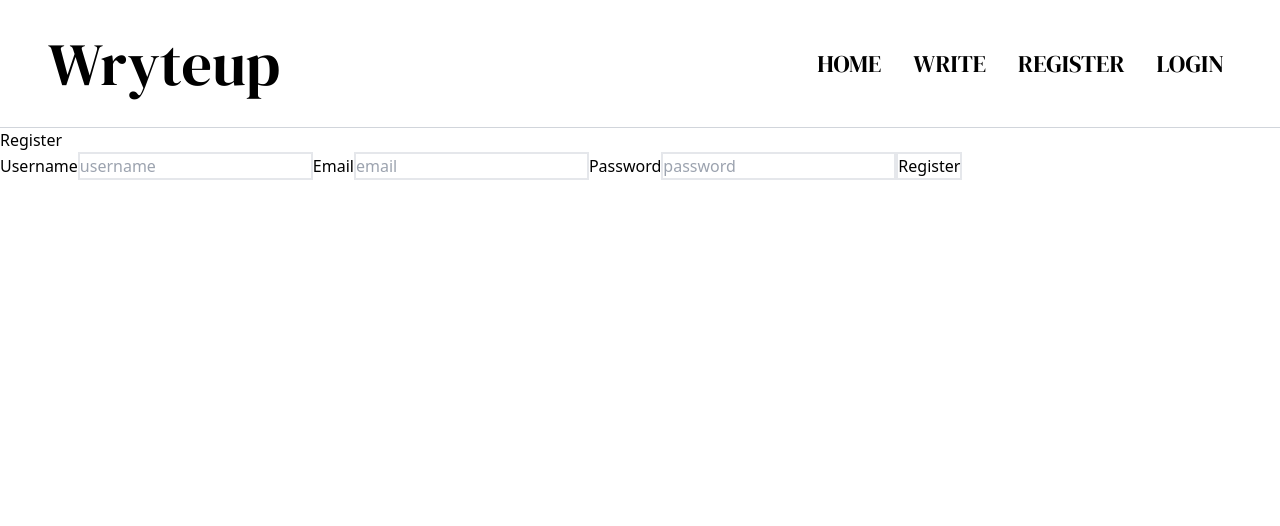
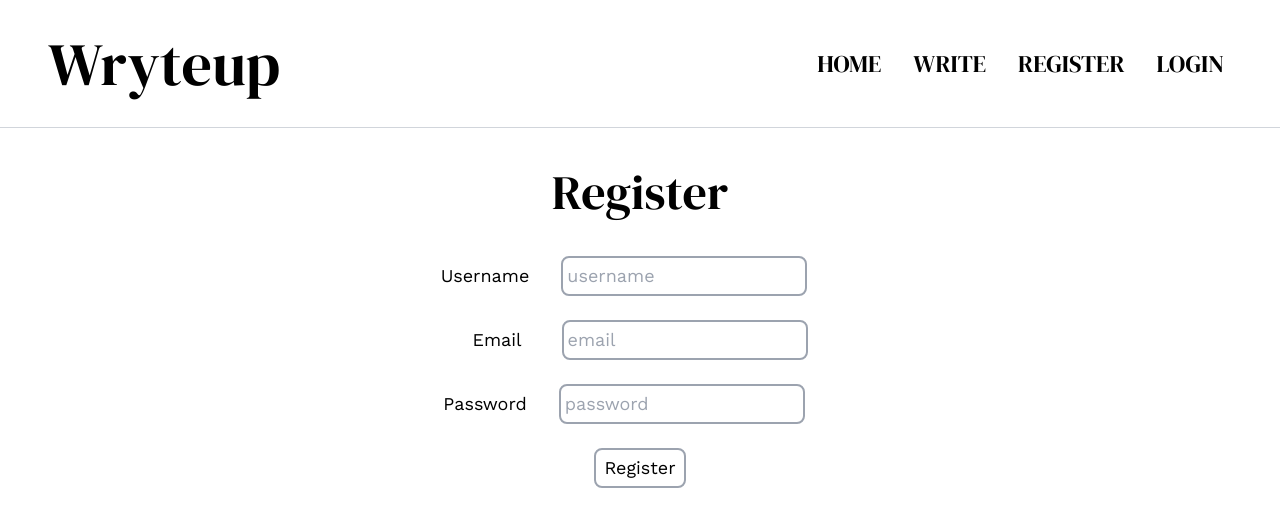
Before and after one commit to arghyab0/Wryteup, a React (Create React App) app in the folder client/: page /write in a window 1280 px wide. Shown: the top 526 px of the page. Built offline with nearby package versions, Linux system fonts and the light colour scheme.

Commit message:
style: register page styling

```diff
--- a/client/src/pages/Login.jsx
+++ b/client/src/pages/Login.jsx
@@ -30,6 +30,9 @@ const Login = () => {
 
   return (
     <>
+      {isFetching ? (
+        <div className="font-body text-5xl text-center">Fetching...</div>
+      ) : (
         <div className="w-1/2 mx-auto text-center">
           <h1 className="font-heading text-5xl py-10">Login</h1>
           <form onSubmit={handleSubmit} className="font-ui text-lg ">
@@ -61,6 +64,7 @@ const Login = () => {
             </button>
           </form>
         </div>
+      )}
     </>
   );
 };
--- a/client/src/pages/Register.jsx
+++ b/client/src/pages/Register.jsx
@@ -26,37 +26,49 @@ const Register = () => {
 
   return (
     <>
-      <h1>Register</h1>
-      <form onSubmit={handleSubmit}>
+      <div className="w-1/2 mx-auto text-center">
+        <h1 className="font-heading text-5xl py-10">Register</h1>
+        <form onSubmit={handleSubmit} className="font-ui text-lg ">
+          <div className="pb-6">
             <label>Username</label>
             <input
               type="text"
-          className="border-2"
+              className="mx-8 p-1 border-2 rounded-lg border-gray-400 "
               placeholder="username"
               onChange={(e) => setUsername(e.target.value)}
             />
+          </div>
 
+          <div className="pb-6">
             <label>Email</label>
             <input
               type="email"
-          className="border-2"
+              className="ml-10 p-1 border-2 rounded-lg border-gray-400 "
               placeholder="email"
               onChange={(e) => setEmail(e.target.value)}
             />
+          </div>
 
-        <label>Password</label>
+          <div className="pb-6">
+            <label className="">Password</label>
             <input
               type="password"
-          className="border-2"
+              className="mx-8 p-1 border-2 rounded-lg border-gray-400"
               placeholder="password"
               onChange={(e) => setPassword(e.target.value)}
             />
+          </div>
 
-        <button type="submit" className="border-2">
+          <button
+            type="submit"
+            className="text-center px-2 py-1 border-2 rounded-lg border-gray-400"
+          >
             Register
           </button>
         </form>
+
         {error && <div>Something went wrong!</div>}
+      </div>
     </>
   );
 };
```
Lines whose indentation alone changed are shown as unchanged.
